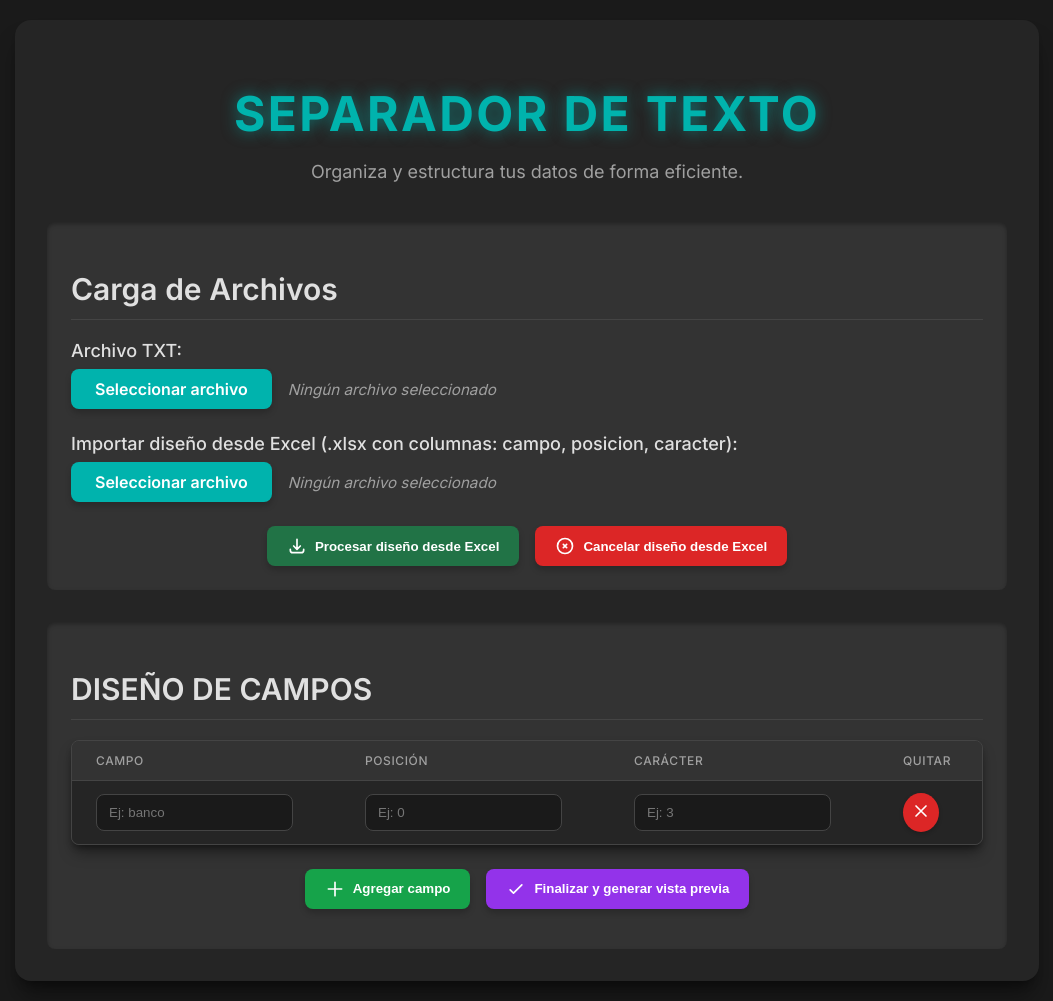
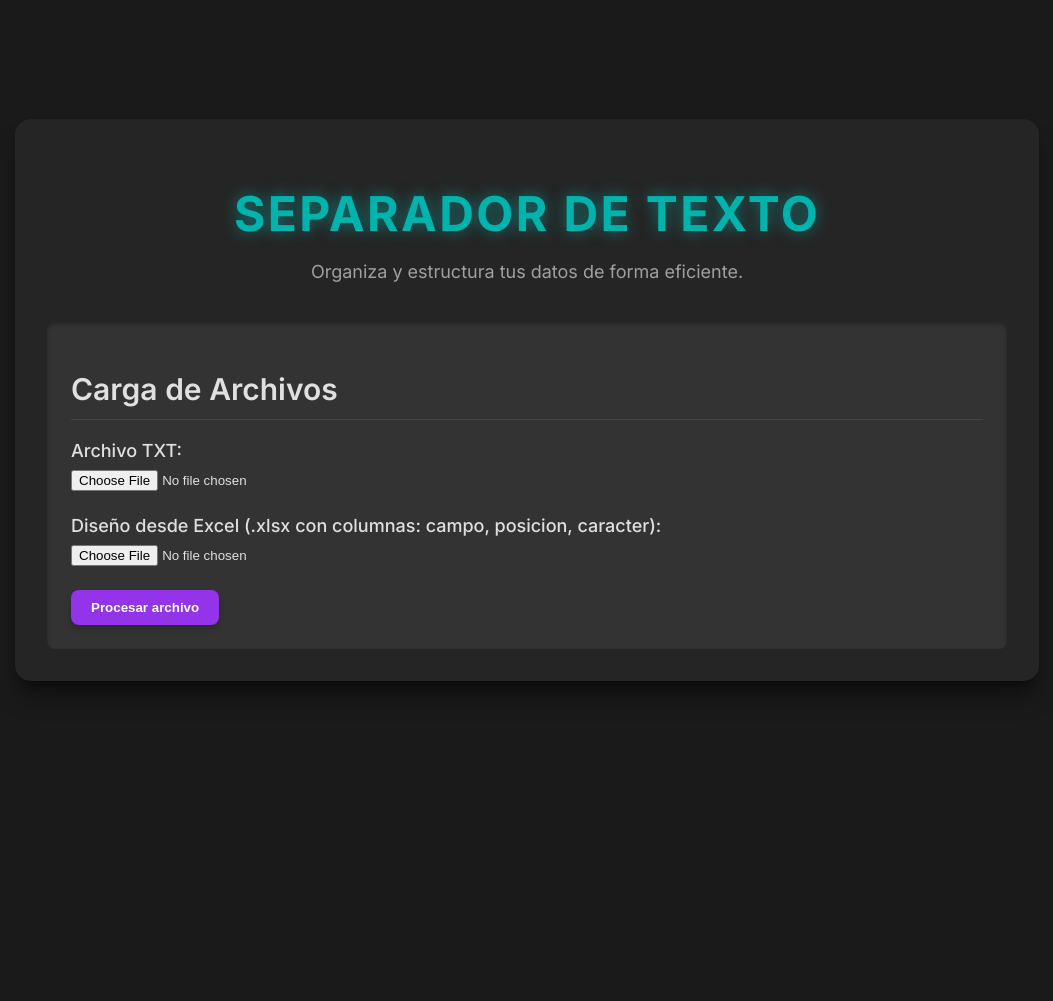
Before and after one commit to francodesunvila/separador-texto, a Django app: page / in a window 1280 px wide. Shown: the whole page, without its empty margins (113-1166 px from the left). After the commit the page ends 684 px from the top, so only its background shows below. Run offline with Django 5.2, Linux system fonts and the light colour scheme; some libraries are stand-ins or nearby versions.

Commit message:
version procesador en bloques

```diff
--- a/procesador/templates/home.html
+++ b/procesador/templates/home.html
@@ -4,28 +4,10 @@
 <head>
   <meta charset="UTF-8">
   <meta name="viewport" content="width=device-width, initial-scale=1.0">
-  <title>Conciliador Web</title>
-  <script src="https://cdnjs.cloudflare.com/ajax/libs/xlsx/0.18.5/xlsx.full.min.js"></script>
-  <link href="https://fonts.googleapis.com/css2?family=Inter:wght@300;400;500;600;700&display=swap" rel="stylesheet">
+  <title>Separador de Texto</title>
   <link rel="stylesheet" href="{% static 'estilos.css' %}">
 </head>
-
 <body class="modern-body">
-  <div id="overlay" class="loader-overlay hidden">
-    <div class="loader-content">
-      <div class="spinner"></div>
-      <div class="loading-text">Procesando...</div>
-    </div>
-  </div>
-
-  <div id="customModal" class="modal-overlay hidden">
-    <div class="modal-content">
-      <div class="modal-box" style="max-height: 300px; overflow-y: auto; width: 100%;">
-        <p id="modalMessage" class="modal-message" style="white-space: pre-line;"></p>
-      </div>
-      <button onclick="hideModal()" class="modal-button">Aceptar</button>
-    </div>
-  </div>
 
   <div class="app-container">
     <header class="app-header">
@@ -37,89 +19,45 @@
       <p class="django-message">{{ mensaje }}</p>
     {% endif %}
 
-    <form method="POST" enctype="multipart/form-data" onsubmit="return validarYMostrarLoader();" class="main-form">
+    <form method="POST" enctype="multipart/form-data" class="main-form">
       {% csrf_token %}
+
       <section class="section-card">
         <h2 class="section-title">Carga de Archivos</h2>
 
         <div class="form-group">
           <label for="txtFile" class="form-label">Archivo TXT:</label>
-          <div class="file-input-wrapper">
-            <input type="file" id="txtFile" name="archivo" class="hidden-file-input" accept=".txt" required>
-            <label for="txtFile" class="custom-file-button">Seleccionar archivo</label>
-            <span id="txtFileName" class="file-name-display">Ningún archivo seleccionado</span>
-          </div>
+          <input type="file" name="archivo" id="txtFile" required>
         </div>
 
         <div class="form-group">
-          <label for="excelDiseno" class="form-label">Importar diseño desde Excel (<span class="font-mono">.xlsx</span> con columnas: <span class="font-mono">campo, posicion, caracter</span>):</label>
-          <div class="file-input-wrapper">
-            <input type="file" id="excelDiseno" name="excel_diseno" class="hidden-file-input" accept=".xlsx,.xls">
-            <label for="excelDiseno" class="custom-file-button">Seleccionar archivo</label>
-            <span id="excelFileName" class="file-name-display">Ningún archivo seleccionado</span>
-          </div>
+          <label for="excelDiseno" class="form-label">Diseño desde Excel (.xlsx con columnas: campo, posicion, caracter):</label>
+          <input type="file" name="excel_diseno" id="excelDiseno" accept=".xlsx,.xls">
         </div>
 
-        <div class="button-group excel-buttons">
-          <button type="button" onclick="procesarDisenoExcel()" class="modern-button button-blue">
-            <svg class="button-icon" fill="none" stroke="currentColor" viewBox="0 0 24 24">
-              <path stroke-linecap="round" stroke-linejoin="round" stroke-width="2" d="M4 16v1a3 3 0 003 3h10a3 3 0 003-3v-1m-4-4l-4 4m0 0l-4-4m4 4V4"></path>
-            </svg> Procesar diseño desde Excel
-          </button>
-          <button type="button" onclick="cancelarDisenoExcel()" class="modern-button button-red">
-            <svg class="button-icon" fill="none" stroke="currentColor" viewBox="0 0 24 24">
-              <path stroke-linecap="round" stroke-linejoin="round" stroke-width="2" d="M10 14l2-2m0 0l2-2m-2 2l-2-2m2 2l2 2m7-2a9 9 0 11-18 0 9 9 0 0118 0z"></path>
-            </svg> Cancelar diseño desde Excel
-          </button>
-        </div>
-      </section>
-            <section class="section-card">
-        <h2 class="section-title">DISEÑO DE CAMPOS</h2>
-        <div class="table-container">
-          <table id="tabla-campos" class="modern-table">
-            <thead><tr><th>Campo</th><th>Posición</th><th>Carácter</th><th>Quitar</th></tr></thead>
-            <tbody id="campos">
-              <tr>
-                <td><input type="text" name="nombre[]" placeholder="Ej: banco" required class="modern-input"></td>
-                <td><input type="number" name="inicio[]" placeholder="Ej: 0" required class="modern-input"></td>
-                <td><input type="number" name="longitud[]" placeholder="Ej: 3" required class="modern-input"></td>
-                <td><button type="button" onclick="this.closest('tr').remove()" class="remove-button">
-                  <svg class="button-icon" fill="none" stroke="currentColor" viewBox="0 0 24 24">
-                    <path stroke-linecap="round" stroke-linejoin="round" stroke-width="2" d="M6 18L18 6M6 6l12 12"></path>
-                  </svg>
-                </button></td>
-              </tr>
-            </tbody>
-          </table>
-        </div>
-
-        <div class="button-group field-buttons">
-          <button type="button" onclick="agregarCampo()" class="modern-button button-green">
-            <svg class="button-icon" fill="none" stroke="currentColor" viewBox="0 0 24 24">
-              <path stroke-linecap="round" stroke-linejoin="round" stroke-width="2" d="M12 4v16m8-8H4"></path>
-            </svg> Agregar campo
-          </button>
-          <button type="submit" class="modern-button button-purple">
-            <svg class="button-icon" fill="none" stroke="currentColor" viewBox="0 0 24 24">
-              <path stroke-linecap="round" stroke-linejoin="round" stroke-width="2" d="M5 13l4 4L19 7"></path>
-            </svg> Finalizar y generar vista previa
-          </button>
-        </div>
-        <div id="errores" class="error-message"></div>
+        <button type="submit" class="modern-button button-purple">Procesar archivo</button>
       </section>
     </form>
 
     {% if preview %}
       <section class="section-card">
-        <h3 class="section-title preview-title">Vista previa (primeras 20 filas)</h3>
+        <h3 class="section-title preview-title">Vista previa (primeras 20 líneas)</h3>
         <div class="table-container">
           <table class="modern-table">
             <thead>
-              <tr>{% for key in preview.0.keys %}<th>{{ key }}</th>{% endfor %}</tr>
+              <tr>
+                {% for key in preview.0.keys %}
+                  <th>{{ key }}</th>
+                {% endfor %}
+              </tr>
             </thead>
             <tbody>
               {% for fila in preview %}
-                <tr>{% for valor in fila.values %}<td>{{ valor }}</td>{% endfor %}</tr>
+                <tr>
+                  {% for valor in fila.values %}
+                    <td>{{ valor }}</td>
+                  {% endfor %}
+                </tr>
               {% endfor %}
             </tbody>
           </table>
@@ -129,7 +67,7 @@
 
     {% if bloques %}
       <section class="section-card">
-        <h3 class="section-title">Descargas disponibles por bloque</h3>
+        <h3 class="section-title">Descarga por bloques</h3>
         <div class="table-container">
           <table class="modern-table">
             <thead>
@@ -138,11 +76,11 @@
             <tbody>
               {% for b in bloques %}
                 <tr>
-                  <td>Bloque {{ b.0 }}</td>
-                  <td>{{ b.2 }}</td>
+                  <td>{{ b.0 }}</td>
+                  <td>{{ b.1 }}</td>
                   <td>
-                    <a href="/descargar_excel?bloque={{ b.0 }}" class="modern-button button-teal" target="_blank">
-                      📥 Descargar
+                    <a href="{% url 'descargar_excel' %}?bloque={{ b.0 }}" class="modern-button button-teal" target="_blank">
+                      📥 Descargar bloque {{ b.0 }}
                     </a>
                   </td>
                 </tr>
@@ -150,11 +88,13 @@
             </tbody>
           </table>
         </div>
+        <form method="POST" action="{% url 'eliminar_preview' %}" class="button-group delete-buttons">
+          {% csrf_token %}
+          <button type="submit" class="modern-button button-gray">Eliminar vista previa</button>
+        </form>
       </section>
     {% endif %}
-
-  </div> <!-- Cierre .app-container -->
-
+  </div>
 
   <script >
   // 🔷 MODAL PERSONALIZADO
--- a/procesador/views.py
+++ b/procesador/views.py
@@ -40,11 +40,16 @@
     preview = []
     conflictos = []
     request.session["bloques_csv"] = []
+    request.session["ruta_txt"] = None
+    request.session["nombre_csv_base"] = None
+    request.session["diseño"] = []
 
     if request.method == 'POST' and request.FILES.get('archivo'):
         archivo = request.FILES['archivo']
         path = default_storage.save(archivo.name, archivo)
         full_path = default_storage.path(path)
+        request.session["ruta_txt"] = full_path
+        request.session["nombre_csv_base"] = os.path.splitext(archivo.name)[0]
 
         diseño = []
         excel = request.FILES.get('excel_diseno')
@@ -60,7 +65,6 @@
                         longitud = extraer_numero(fila.get("caracter"))
                         if nombre and longitud > 0:
                             diseño.append({"nombre": nombre, "inicio": inicio, "longitud": longitud})
-                    mensaje = "✅ Diseño importado desde Excel correctamente."
                 else:
                     mensaje = "⚠️ El Excel no contiene las columnas necesarias."
                     return render(request, 'home.html', {"mensaje": mensaje})
@@ -79,60 +83,92 @@
             mensaje = "⚠️ Superposición de campos detectada."
             return render(request, 'home.html', {"mensaje": mensaje, "conflictos": resumen})
 
-        # Procesar por bloques
-        BLOCK_SIZE = 100000
-        block_num = 1
-        line_count = 0
-        writers = {}
-        archivos = []
-        headers = [campo["nombre"] for campo in diseño]
+        request.session["diseño"] = diseño
+        bloques = []
+        total_lineas = 0
 
         with open(full_path, "r", encoding="utf-8") as f:
-            for linea in f:
-                if line_count % BLOCK_SIZE == 0:
-                    tmp = tempfile.NamedTemporaryFile(delete=False, suffix=f"_part{block_num}.csv", mode="w", encoding="utf-8", newline="")
-                    writer = csv.writer(tmp)
-                    writer.writerow(headers)
-                    writers[block_num] = writer
-                    archivos.append((block_num, tmp.name, os.path.splitext(archivo.name)[0] + f"_bloque{block_num}.csv"))
-                    if block_num == 1:
-                        preview = []
-                    block_num += 1
-                    file_obj = tmp
-                linea = linea.rstrip('\n')
-                largo = len(linea)
-                fila = []
-                for campo in diseño:
-                    ini = campo["inicio"]
-                    fin = ini + campo["longitud"]
-                    valor = linea[ini:fin].strip() if fin <= largo else ""
-                    fila.append(valor)
-                writers[block_num - 1].writerow(fila)
-                if line_count < 20:
-                    preview.append(dict(zip(headers, fila)))
-                line_count += 1
+            for i, linea in enumerate(f):
+                if i < 20:
+                    fila = []
+                    largo = len(linea.rstrip('\n'))
+                    for campo in diseño:
+                        ini = campo["inicio"]
+                        fin = ini + campo["longitud"]
+                        valor = linea[ini:fin].strip() if fin <= largo else ""
+                        fila.append(valor)
+                    preview.append(dict(zip([c["nombre"] for c in diseño], fila)))
+                total_lineas += 1
 
-        for _, path, _ in archivos:
-            try:
-                open(path).close()
-            except:
-                pass
+        BLOQUE_SIZE = 100000
+        total_bloques = (total_lineas + BLOQUE_SIZE - 1) // BLOQUE_SIZE
 
-        request.session["bloques_csv"] = archivos
-        mensaje = f"✅ {line_count:,} líneas procesadas en {len(archivos)} bloques CSV."
+        for b in range(total_bloques):
+            nombre = f"{request.session['nombre_csv_base']}_bloque{b+1}.csv"
+            bloques.append((b+1, nombre))
 
-    return render(request, 'home.html', {"mensaje": mensaje, "preview": preview, "bloques": request.session.get("bloques_csv", [])})
+        request.session["bloques_csv"] = bloques
+
+        mensaje = f"✅ {total_lineas:,} líneas detectadas. Generación dividida en {total_bloques} bloques."
+
+        return render(request, 'home.html', {
+            "mensaje": mensaje,
+            "preview": preview,
+            "bloques": bloques
+        })
+
+    return render(request, 'home.html')
 
 def descargar_excel(request):
     bloque_id = request.GET.get("bloque")
-    archivos = request.session.get("bloques_csv", [])
-    for b, path, nombre in archivos:
-        if str(b) == str(bloque_id):
-            if not os.path.exists(path):
-                return HttpResponse("⚠️ No se encontró el archivo para descargar.")
-            return FileResponse(open(path, "rb"), as_attachment=True, filename=nombre)
-    return HttpResponse("⚠️ Bloque no encontrado.")
+    ruta = request.session.get("ruta_txt")
+    diseño = request.session.get("diseño")
+    nombre_base = request.session.get("nombre_csv_base", "resultado")
+
+    if not ruta or not os.path.exists(ruta):
+        return HttpResponse("⚠️ Archivo TXT no encontrado.")
+    if not diseño:
+        return HttpResponse("⚠️ Diseño no disponible.")
+    if not bloque_id:
+        return HttpResponse("⚠️ Bloque no especificado.")
+
+    try:
+        bloque = int(bloque_id)
+    except:
+        return HttpResponse("⚠️ Bloque inválido.")
+
+    BLOQUE_SIZE = 100000
+    inicio = (bloque - 1) * BLOQUE_SIZE
+    fin = inicio + BLOQUE_SIZE
+
+    tmp = tempfile.NamedTemporaryFile(delete=False, suffix=f"_bloque{bloque}.csv", mode="w", encoding="utf-8", newline="")
+    writer = csv.writer(tmp)
+    writer.writerow([campo["nombre"] for campo in diseño])
+
+    with open(ruta, "r", encoding="utf-8") as f:
+        for i, linea in enumerate(f):
+            if i < inicio:
+                continue
+            if i >= fin:
+                break
+            linea = linea.rstrip('\n')
+            largo = len(linea)
+            fila = []
+            for campo in diseño:
+                ini = campo["inicio"]
+                fin_campo = ini + campo["longitud"]
+                valor = linea[ini:fin_campo].strip() if fin_campo <= largo else ""
+                fila.append(valor)
+            writer.writerow(fila)
+
+    tmp.close()
+    nombre_archivo = f"{nombre_base}_bloque{bloque}.csv"
+
+    return FileResponse(open(tmp.name, "rb"), as_attachment=True, filename=nombre_archivo)
 
 def eliminar_preview(request):
     request.session["bloques_csv"] = []
+    request.session["ruta_txt"] = None
+    request.session["nombre_csv_base"] = None
+    request.session["diseño"] = []
     return redirect('home')
```
